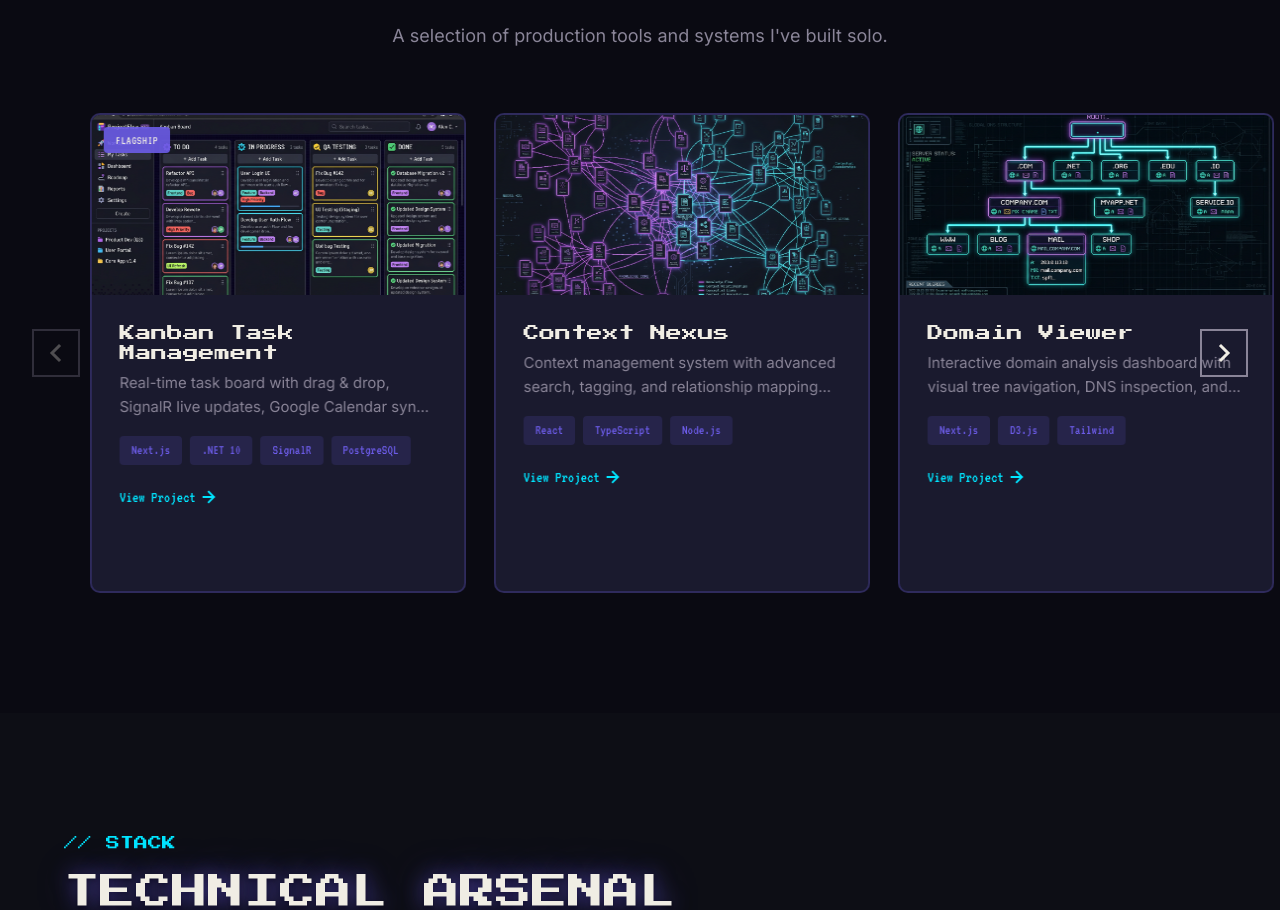
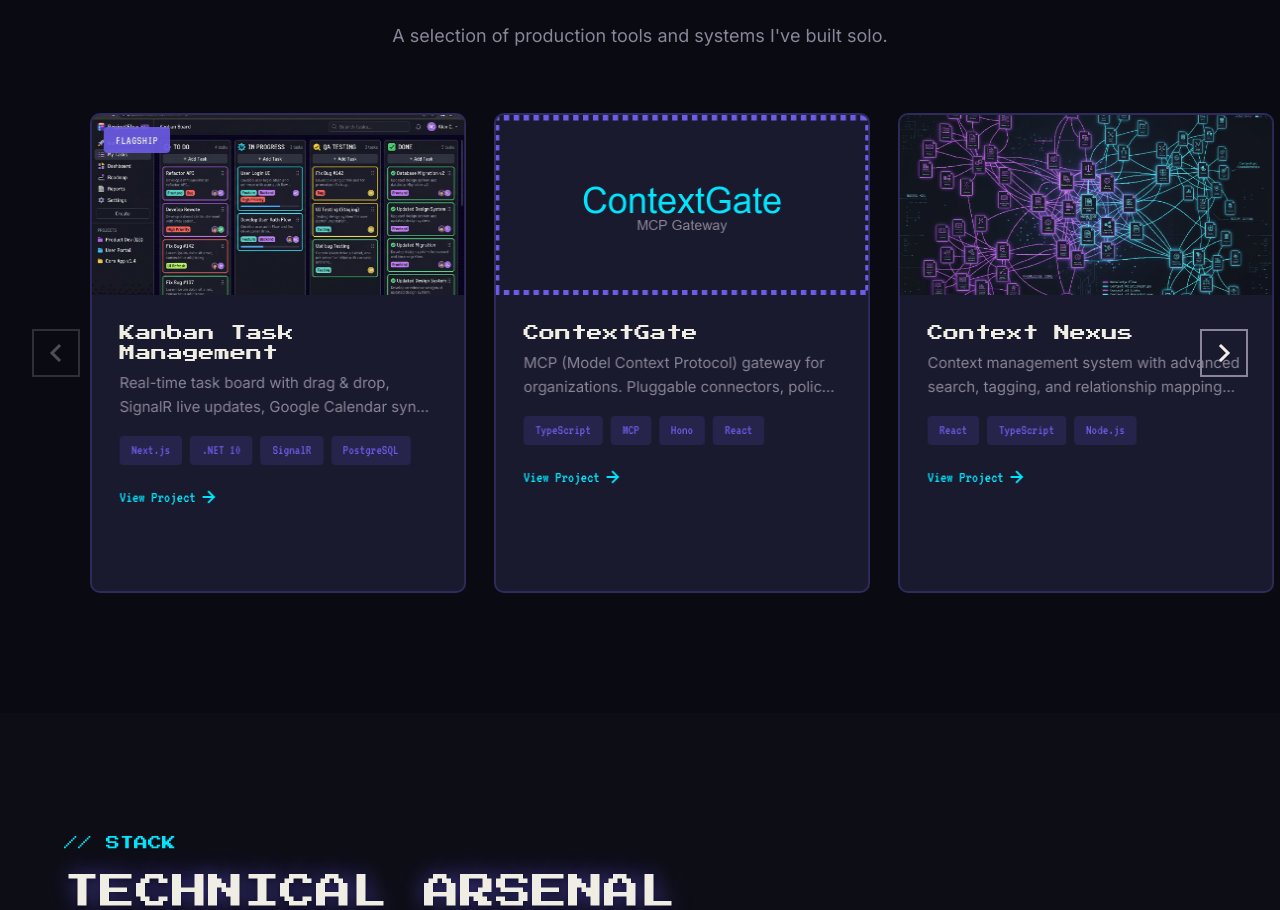
Before and after one commit to prommin01st-lang/petanque-website, a React (Vite) app in the folder app/: page / in a window 1280 px wide. Shown: the part 1889-2799 px from the top of the page. Built offline with nearby package versions, Linux system fonts and the light colour scheme.

Commit message:
feat: add ContextGate MCP project to featured projects

```diff
--- a/app/src/sections/ProjectsSection.tsx
+++ b/app/src/sections/ProjectsSection.tsx
@@ -22,6 +22,13 @@ const projects: Project[] = [
     image: '/kanban.png',
     tags: ['Next.js', '.NET 10', 'SignalR', 'PostgreSQL'],
     flagship: true,
+  },
+  {
+    name: 'ContextGate',
+    description:
+      'MCP (Model Context Protocol) gateway for organizations. Pluggable connectors, policy enforcement, audit trail, and admin dashboard. Connects AI agents to files, databases, and SaaS docs through a single endpoint.',
+    image: '/contextgate.png',
+    tags: ['TypeScript', 'MCP', 'Hono', 'React'],
   },
   {
     name: 'Context Nexus',
```
Also changed, not shown: app/public/contextgate.png (added).
